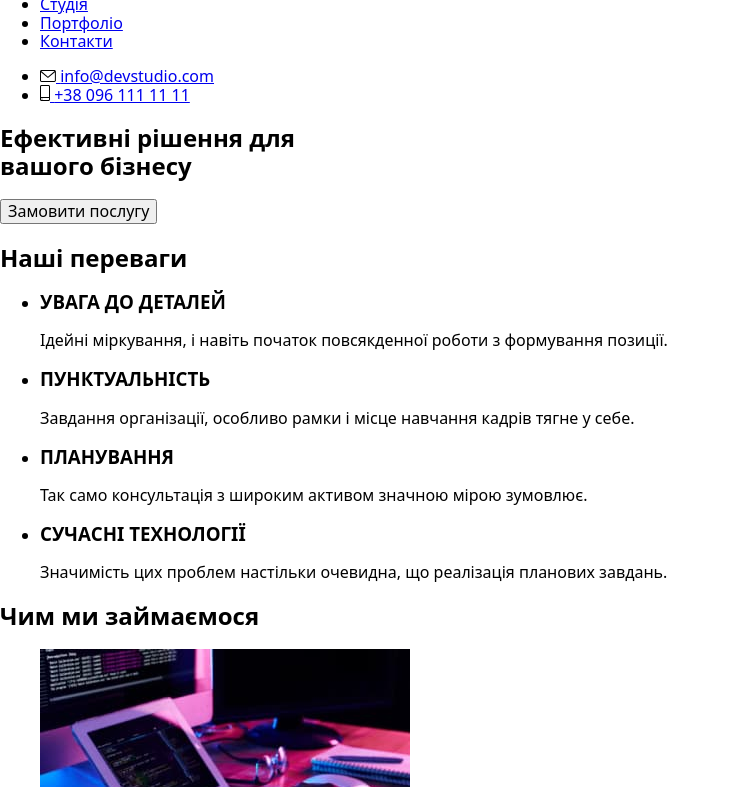
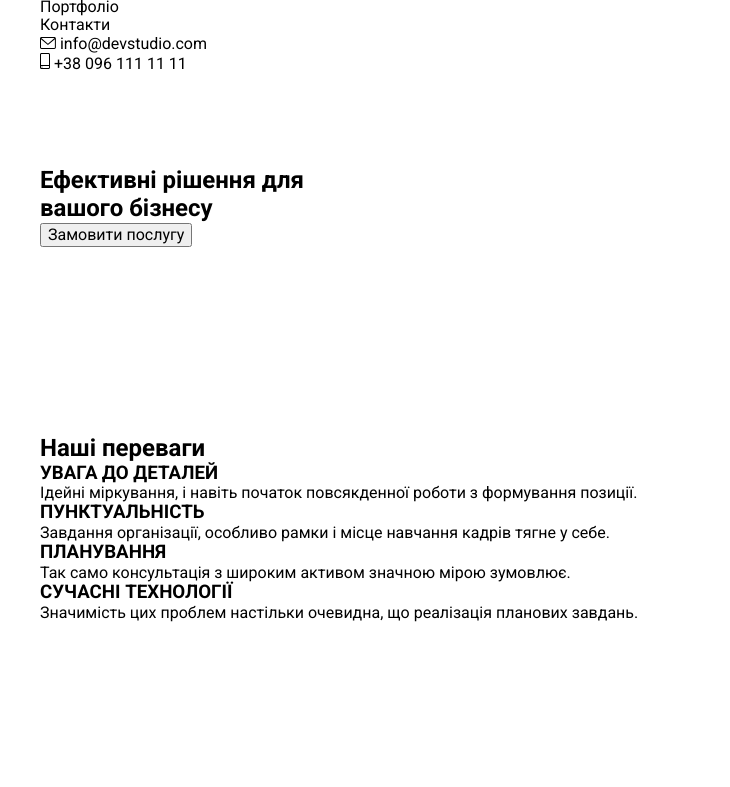
Before and after one commit to yanyanovich/goit-markup-hw-07, a plain HTML site: page index.html in a window 1280 px wide. Shown: the part 39-826 px from the top of the page, without its empty margins (0-730 px from the left). Drawn offline with nearby package versions, Linux system fonts and the light colour scheme; files that its build step writes are made by us from their sources.

Commit message:
add basic styles

```diff
--- a/sass/main.scss
+++ b/sass/main.scss
@@ -8,3 +8,43 @@
 @import "./components/team";
 @import "./components/portfolio";
 @import "./components/footer";
+
+body {
+  font-family: "Roboto", sans-serif;
+  font-size: 16px;
+  font-weight: 400;
+  color: var(--primary-text-color);
+  background-color: var(--bacground-color);
+}
+a {
+  text-decoration: none;
+  color: inherit;
+  cursor: pointer;
+}
+img {
+  display: block;
+  max-width: 100%;
+  height: auto;
+}
+h1,
+h2,
+h3,
+h4,
+h5,
+h6,
+p,
+ul {
+  margin: 0;
+  padding: 0;
+}
+li {
+  list-style: none;
+}
+.container {
+  max-width: 1200px;
+  margin-left: auto;
+  margin-right: auto;
+}
+.section {
+  padding: 94px 0;
+}
```
